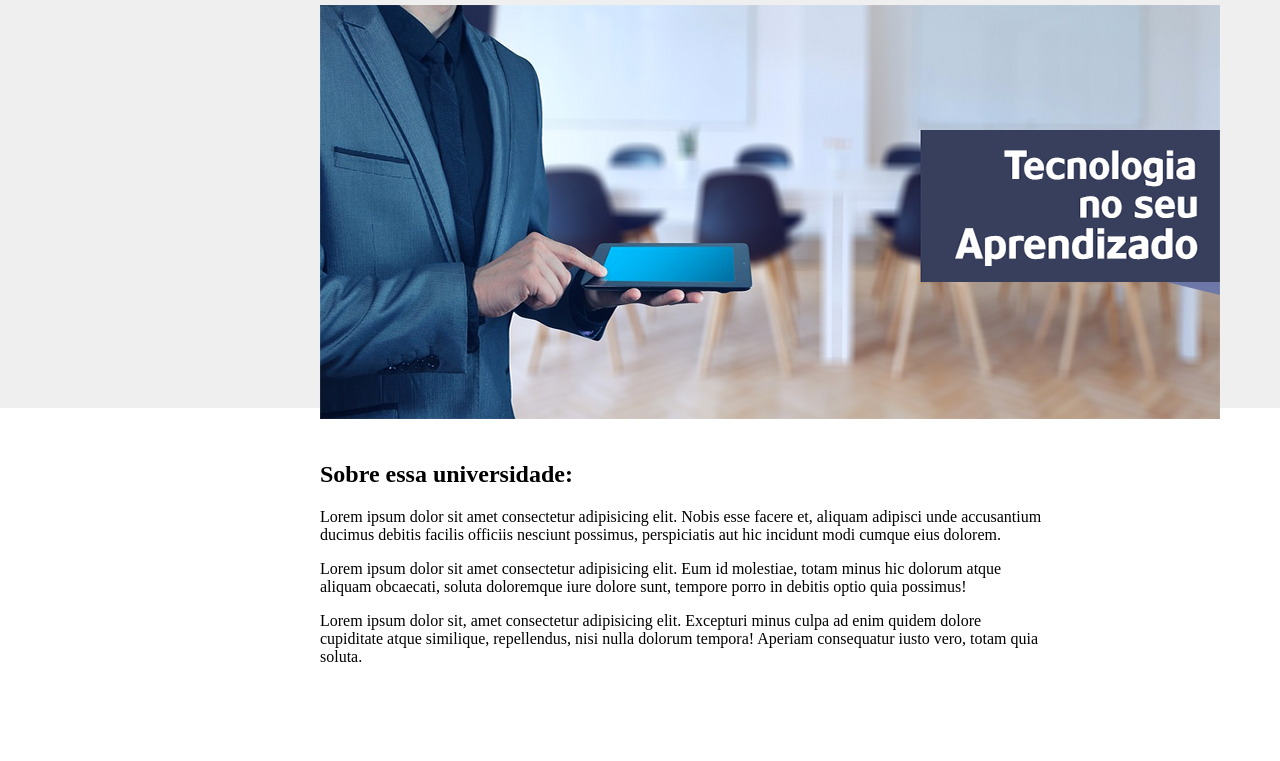
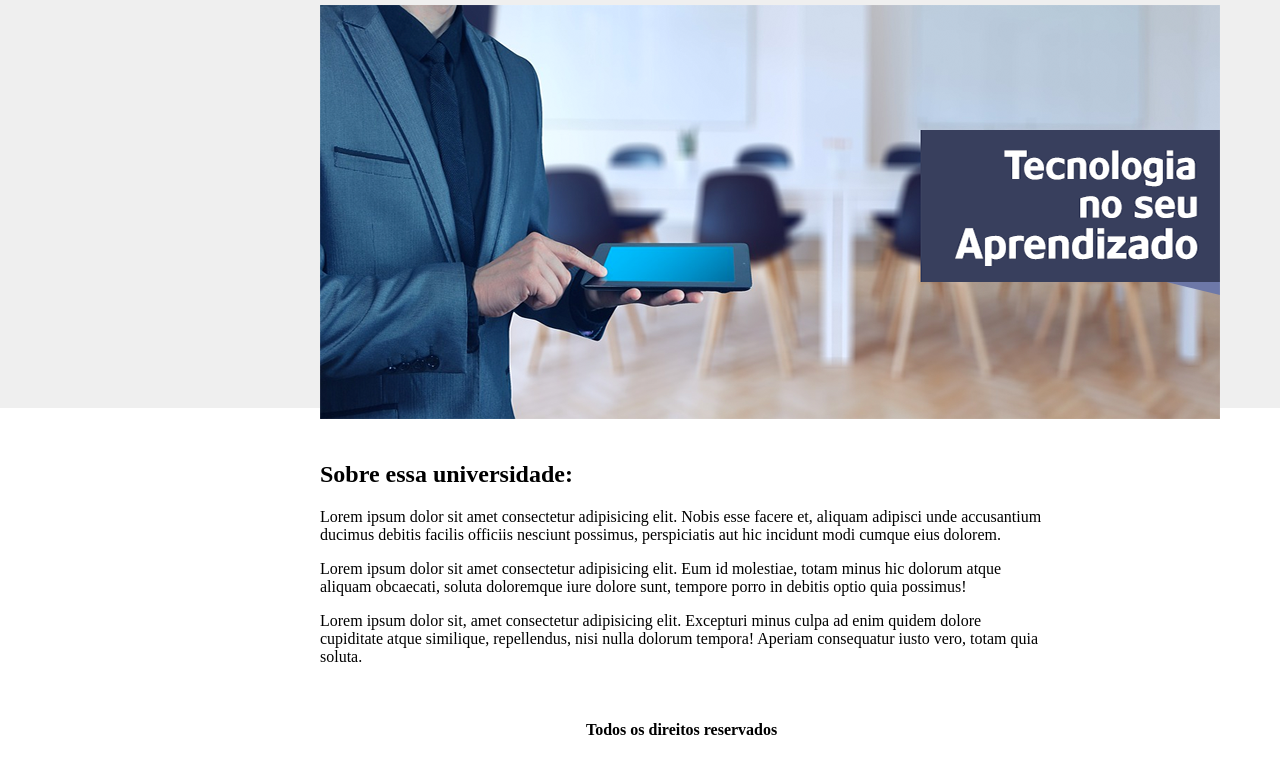
Before and after one commit to ymosena/DESAFIO-1--DESEVOLVIMENTO-WEB-1, a plain HTML site: page index.html in a window 1280 px wide. Shown: the part 110-871 px from the top of the page. Before the commit the page ends 800 px from the top, so only its background shows below. Drawn offline with Linux system fonts and the light colour scheme.

Commit message:
Update index.html

```diff
--- a/index.html
+++ b/index.html
@@ -26,5 +26,7 @@
   <p>Lorem ipsum dolor sit amet consectetur adipisicing elit. Nobis esse facere et, aliquam adipisci unde accusantium ducimus debitis facilis officiis nesciunt possimus, perspiciatis aut hic incidunt modi cumque eius dolorem.</p>
   <p>Lorem ipsum dolor sit amet consectetur adipisicing elit. Eum id molestiae, totam minus hic dolorum atque aliquam obcaecati, soluta doloremque iure dolore sunt, tempore porro in debitis optio quia possimus!</p>
   <p>Lorem ipsum dolor sit, amet consectetur adipisicing elit. Excepturi minus culpa ad enim quidem dolore cupiditate atque similique, repellendus, nisi nulla dolorum tempora! Aperiam consequatur iusto vero, totam quia soluta.</p>
+  <br>
+  <h4 style="text-align:center"><strong>Todos os direitos reservados</strong></h4>
 </body>
 </html>
```
